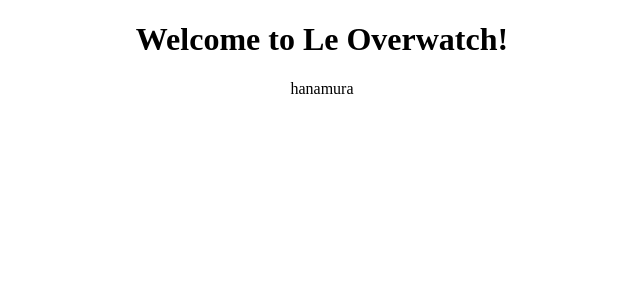
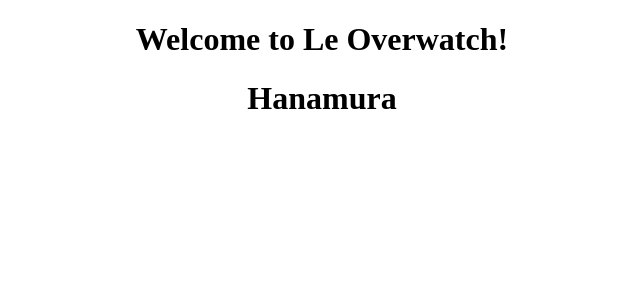
Before and after one commit to Edj209/le-overwatch, an Angular app: page /map-statistic/hanamura in a window 1280 px wide. Shown: the top 300 px of the page, without its empty margins (318-958 px from the left). Built offline with nearby package versions, Linux system fonts and the light colour scheme.

Commit message:
Changed favicon and made the map-statistic page show the map name a little better :).

```diff
--- a/src/app/map-statistic/map-statistic.component.html
+++ b/src/app/map-statistic/map-statistic.component.html
@@ -1,3 +1 @@
-<p>
-  {{ mapName }}
-</p>
+<h1> {{ mapName }} </h1>
--- a/src/app/map-statistic/map-statistic.component.ts
+++ b/src/app/map-statistic/map-statistic.component.ts
@@ -21,6 +21,9 @@
   // Gets the name of the map.
   // In the future it will grab data from a Mock JSON until an API is ready for it.
   getMapStatistics() {
+    // Gets the name from the url paramEter mapName.
     this.mapName = this.route.snapshot.paramMap.get('mapName');
+    // Makes the first character uppercase.
+    this.mapName = this.mapName.charAt(0).toUpperCase() + this.mapName.slice(1);
   }
 }
```
Also changed, not shown: 1 other file (tests, documents, lock files or other folders).
